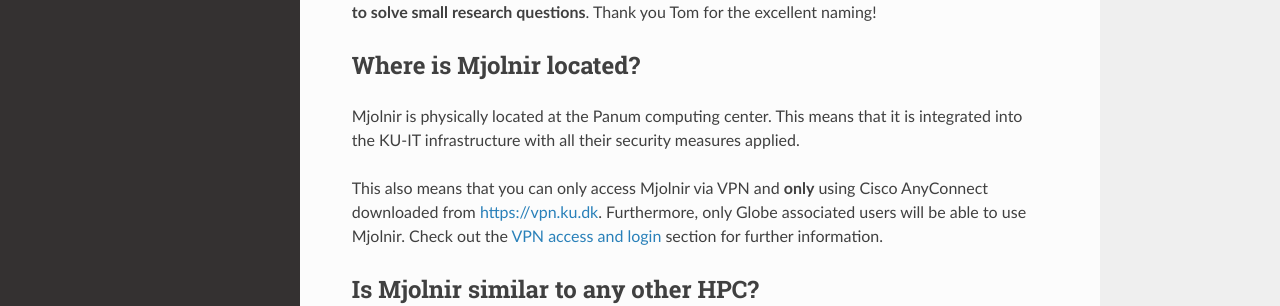
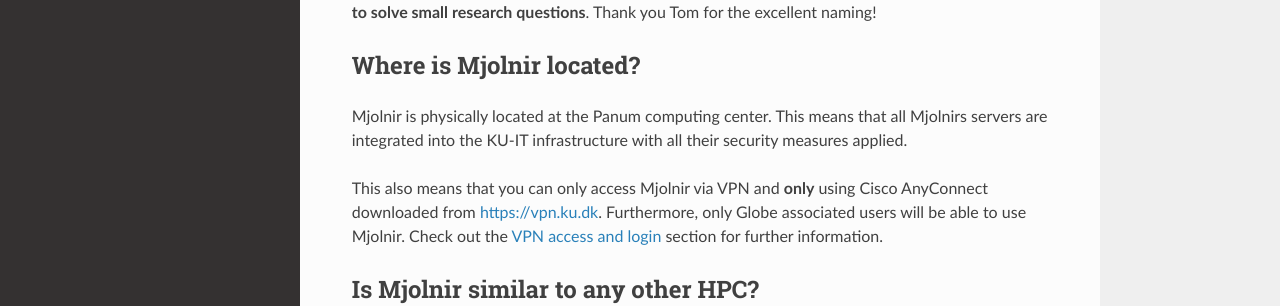
Before and after one commit to bentpetersendk/mjolnir_ucph, a Sphinx documentation site: the page built from docs/source/mjolnir.rst, in a window 1280 px wide and 1117 px high. Shown: the part 455-761 px from the top of the window. Built offline with Sphinx 7.4.7 and the Read the Docs theme 2.0.0, drawn with Linux system fonts in a browser that asks for light colours.

Commit message:
Update mjolnir.rst

```diff
--- a/docs/source/mjolnir.rst
+++ b/docs/source/mjolnir.rst
@@ -16,7 +16,7 @@
 Where is Mjolnir located?
 *****
 
-Mjolnir is physically located at the Panum computing center. This means that it is integrated into the KU-IT infrastructure with all their security measures applied.
+Mjolnir is physically located at the Panum computing center. This means that all Mjolnirs servers are integrated into the KU-IT infrastructure with all their security measures applied.
 
 This also means that you can only access Mjolnir via VPN and **only** using Cisco AnyConnect downloaded from https://vpn.ku.dk. Furthermore, only Globe associated users will be able to use Mjolnir. Check out the :doc:`vpn` section for further information.
 
```
